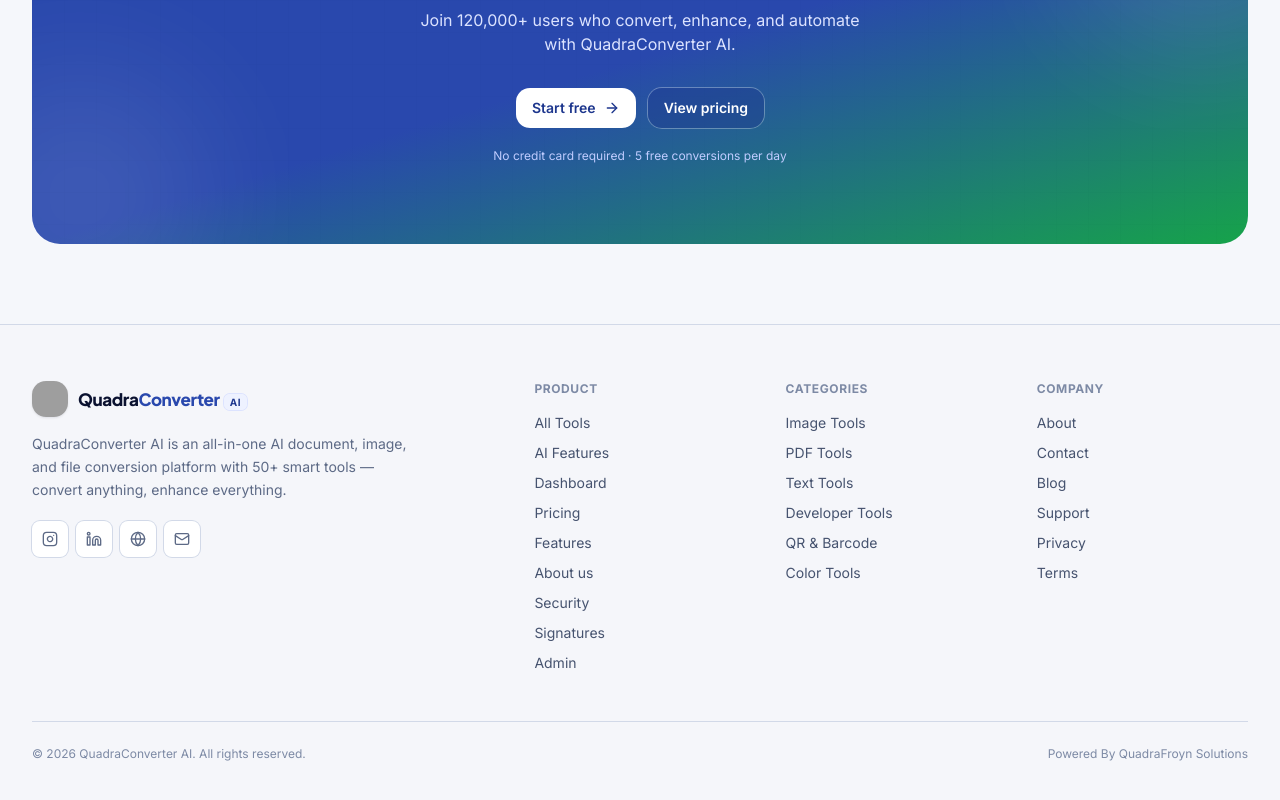
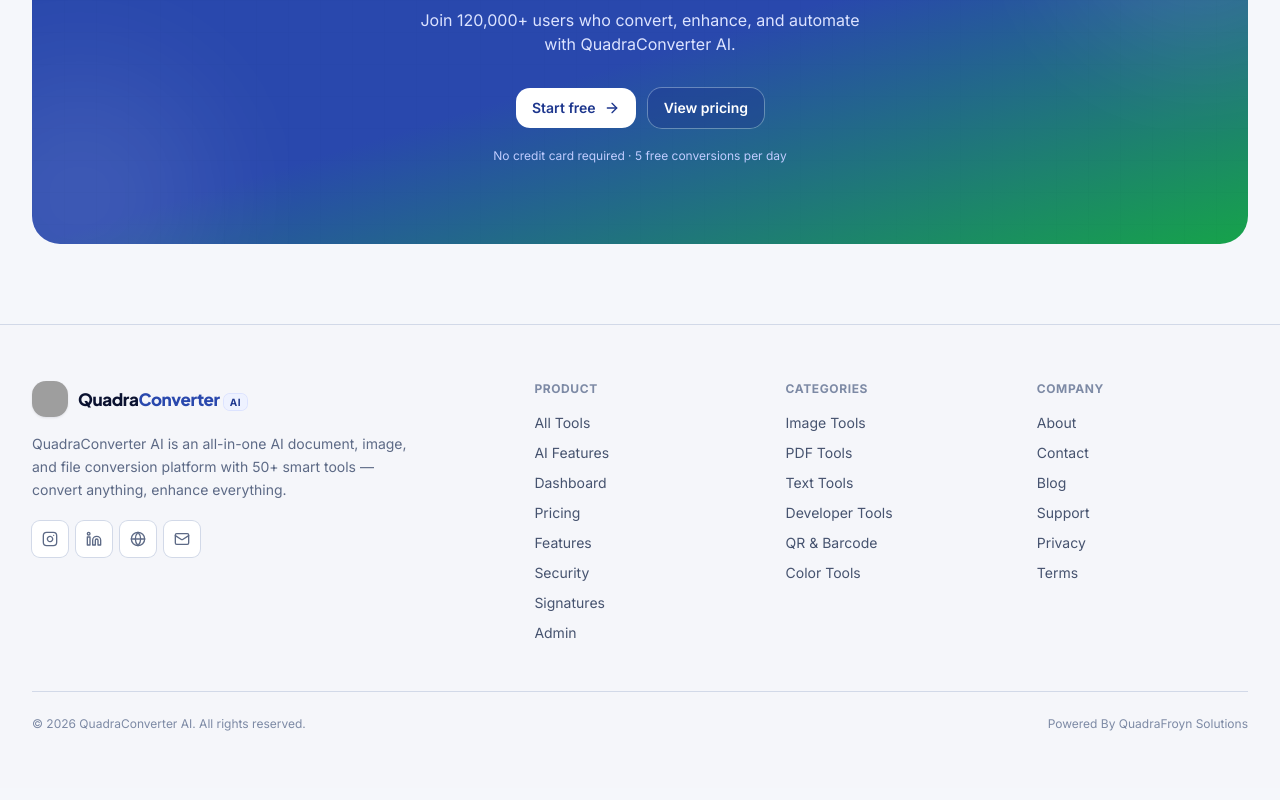
Before and after one commit to DhanalakshmiEraivan/finalquadraconverter, a React (Vite) app: page / in a window 1280 px wide. Shown: the part 5627-6427 px from the top of the page. Built offline with nearby package versions, Linux system fonts and the light colour scheme; grey boxes are pictures that could not be loaded.

Commit message:
Update Footer.tsx

```diff
--- a/src/components/Footer.tsx
+++ b/src/components/Footer.tsx
@@ -71,7 +71,6 @@
               <li><button onClick={() => navigate('/dashboard')} className="text-ink-600 hover:text-brand-600">Dashboard</button></li>
               <li><button onClick={() => navigate('/pricing')} className="text-ink-600 hover:text-brand-600">Pricing</button></li>
               <li><button onClick={() => navigate('/features')} className="text-ink-600 hover:text-brand-600">Features</button></li>
-              <li><button onClick={() => navigate('/about')} className="text-ink-600 hover:text-brand-600">About us</button></li>
               <li><button onClick={() => navigate('/security')} className="text-ink-600 hover:text-brand-600">Security</button></li>
               <li><button onClick={() => navigate('/signatures')} className="text-ink-600 hover:text-brand-600">Signatures</button></li>
               <li><button onClick={() => navigate('/admin')} className="text-ink-600 hover:text-brand-600">Admin</button></li>
```
